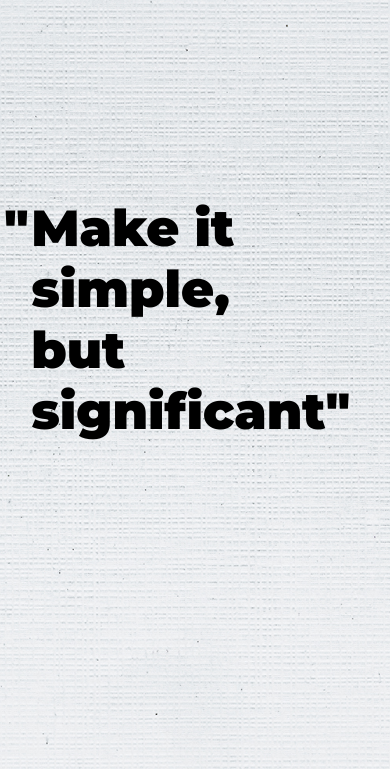
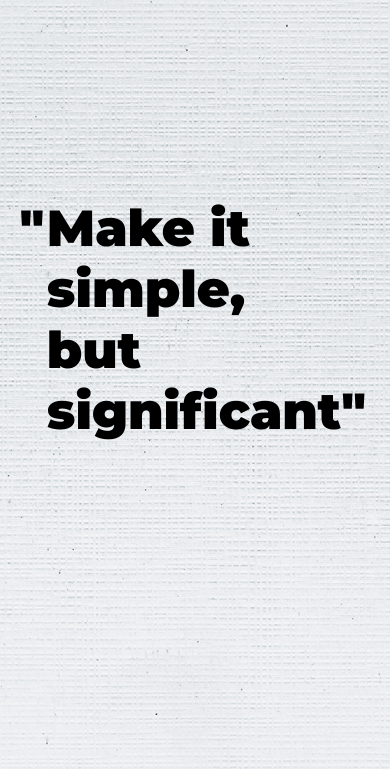
Before and after one commit to distinctxi/bdigital, a plain HTML site: page index.html in a window 390 px wide. Shown: the part 72-841 px from the top of the page. Drawn offline with nearby package versions, Linux system fonts and the light colour scheme.

Commit message:
Add files via upload

```diff
--- a/style/styles.css
+++ b/style/styles.css
@@ -256,7 +256,7 @@ a.button:hover{
     margin-bottom: 40px;
     content: '"';
     position: absolute;
-    left: 1%;
+    left: 5%;
 }
 
 .header-text h1{
@@ -264,7 +264,7 @@ a.button:hover{
     line-height: 120%;
     font-weight:700;
     text-align: left;
-    margin-left: 6%;
+    margin-left: 12%;
 }
 
 /*@media screen and (max-width: 768px){
@@ -355,7 +355,7 @@ a.button:hover{
 @media screen and (max-width: 600px){
     .header-text h1{
         font-size: 13vw;
-        margin-left: 8%;
+        margin-left: 12%;
     }
 
 
```
